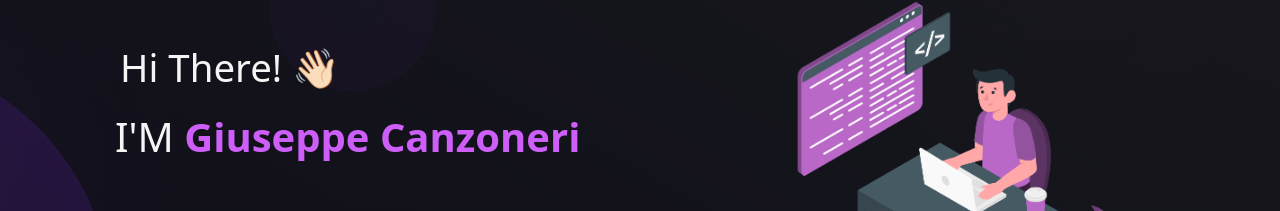
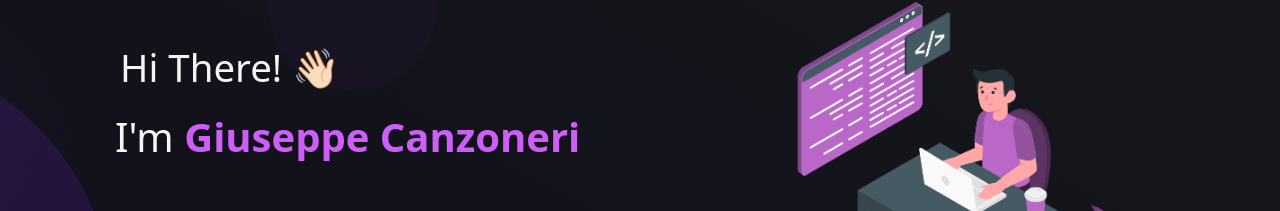
Before and after one commit to GiuseppeCanzoneri/my-repository, a React (Create React App) app: page / in a window 1280 px wide. Shown: the part 210-421 px from the top of the page. Built offline with nearby package versions, Linux system fonts and the light colour scheme.

Commit message:
correzione ortografica

```diff
--- a/src/components/Home/Home.js
+++ b/src/components/Home/Home.js
@@ -21,7 +21,7 @@ function Home() {
               </h1>
 
               <h1 className="heading-name">
-                I'M
+                I'm
                 <strong className="main-name"> Giuseppe Canzoneri</strong>
               </h1>
 
```
